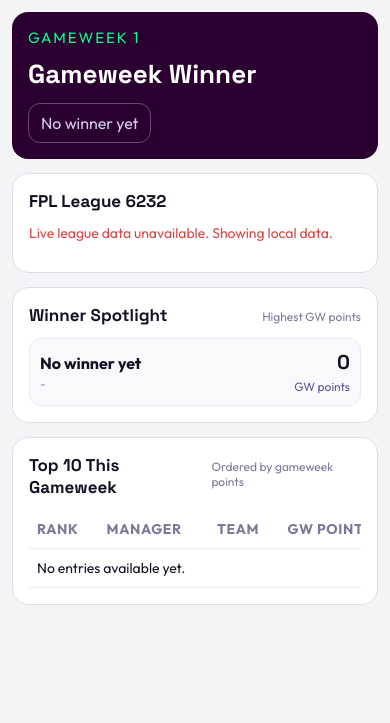
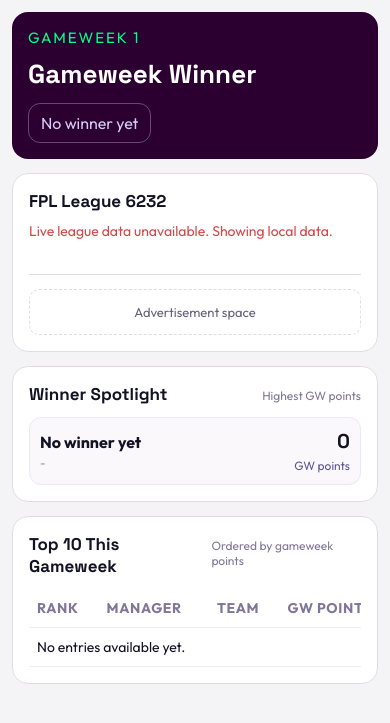
Before and after one commit to RNSAINJU/fpl-djano, a Django app: page /gameweek-winners/ in a window 390 px wide. Shown: the part 82-805 px from the top of the page. Run offline with Django 5.2, Linux system fonts and the light colour scheme; data comes from the database, SQL or seed files in the repository; data that the repository does not hold is empty; some libraries are stand-ins or nearby versions.

Commit message:
Add per-page advertisement slot to league banner
Adds fantasy.PageAdvertisement (one row per public page, seeded by
migration 0009, image/link/alt text only - editable per page in the
admin, no add/delete since the 4 pages are fixed). Introduces a
shared _league_banner.html partial (site logo + league name + this
page's ad, or a placeholder when no ad is set) used by captain_mode,
classic_league, gameweek_winners, and manager_of_the_month in place
of their previous plain league-name card.

```diff
--- a/fantasy/models.py
+++ b/fantasy/models.py
@@ -103,6 +103,38 @@ class SiteSettings(models.Model):
 		return obj
 
 
+class PageAdvertisement(models.Model):
+	"""One row per public page, holding the ad banner shown in that page's
+	league-name card. Rows are seeded for every Page choice by migration
+	0008 and are never added/removed from the admin - only their image and
+	link are ever edited - so each page always has exactly one ad slot to
+	manage, independently of the others."""
+	class Page(models.TextChoices):
+		CAPTAIN_MODE = 'captain_mode', 'Captain Mode'
+		CLASSIC_LEAGUE = 'classic_league', 'Classic League'
+		GAMEWEEK_WINNERS = 'gameweek_winners', 'Gameweek Winners'
+		MANAGER_OF_THE_MONTH = 'manager_of_the_month', 'Manager of the Month'
+
+	page = models.CharField(max_length=32, choices=Page.choices, unique=True)
+	image = models.ImageField(
+		upload_to='advertisements/',
+		blank=True,
+		null=True,
+		help_text='Shown in the advertisement half of this page\'s banner. Leave blank to show no ad. Landscape images work best.',
+	)
+	link_url = models.URLField(blank=True, help_text='Optional - clicking the ad opens this link in a new tab.')
+	alt_text = models.CharField(max_length=150, blank=True, help_text='Accessibility text for the ad image.')
+	updated_at = models.DateTimeField(auto_now=True)
+
+	class Meta:
+		ordering = ['page']
+		verbose_name = 'Page Advertisement'
+		verbose_name_plural = 'Page Advertisements'
+
+	def __str__(self):
+		return self.get_page_display()
+
+
 class CaptainGameweekScore(models.Model):
 	"""One row per (manager, gameweek): their total gameweek points, plus
 	who they captained and how many points that captain contributed. Only
--- a/fantasy/views.py
+++ b/fantasy/views.py
@@ -9,7 +9,7 @@ from django.http import JsonResponse
 from django.shortcuts import render
 from django.utils import timezone
 
-from .models import CaptainGameweekScore
+from .models import CaptainGameweekScore, PageAdvertisement
 
 FPL_CLASSIC_LEAGUE_ID = 6232
 
@@ -885,6 +885,13 @@ def _build_classic_data(rows: list[dict]) -> dict:
 	}
 
 
+def _page_ad(page: str) -> PageAdvertisement | None:
+	"""Each page's ad slot, edited independently in the admin. Rows are
+	seeded per Page choice by migration 0009, but fall back to None (no ad
+	shown) if a row is somehow missing rather than erroring the page."""
+	return PageAdvertisement.objects.filter(page=page).first()
+
+
 def home(request):
 	base_context = _base_page_context('home')
 	dashboard_data = _fetch_dashboard_data()
@@ -960,6 +967,7 @@ def captain_mode(request):
 		'leaderboard_status': leaderboard_status,
 		'leaderboard_error': leaderboard_error,
 		'league_name': league_name,
+		'page_ad': _page_ad(PageAdvertisement.Page.CAPTAIN_MODE),
 	}
 
 	if entry_id_raw:
@@ -986,6 +994,7 @@ def gameweek_winners(request):
 		'league_name': league_name,
 		'league_error': league_error,
 		'league_source': league_source,
+		'page_ad': _page_ad(PageAdvertisement.Page.GAMEWEEK_WINNERS),
 	}
 	return render(request, 'fantasy/gameweek_winners.html', context)
 
@@ -994,9 +1003,12 @@ def manager_of_the_month(request):
 	base_context = _base_page_context('manager_of_the_month')
 	selected_month = request.GET.get('month', '').strip() or None
 	monthly_data = _fetch_monthly_leaderboard(selected_month=selected_month)
+	_rows, league_name, _league_error, _league_source = _resolved_league_dataset()
 	context = {
 		**base_context,
 		**monthly_data,
+		'league_name': league_name,
+		'page_ad': _page_ad(PageAdvertisement.Page.MANAGER_OF_THE_MONTH),
 	}
 	return render(request, 'fantasy/manager_of_the_month.html', context)
 
@@ -1011,6 +1023,7 @@ def classic_league(request):
 		'league_name': league_name,
 		'league_error': league_error,
 		'league_source': league_source,
+		'page_ad': _page_ad(PageAdvertisement.Page.CLASSIC_LEAGUE),
 	}
 	return render(request, 'fantasy/classic_league.html', context)
 
--- a/static/fantasy/css/style.css
+++ b/static/fantasy/css/style.css
@@ -593,6 +593,86 @@ body {
     font-size: 12px;
 }
 
+.league-banner {
+    display: flex;
+    align-items: stretch;
+    gap: 20px;
+}
+
+.league-banner__info {
+    flex: 1 1 50%;
+    min-width: 0;
+    display: flex;
+    flex-direction: column;
+    justify-content: center;
+}
+
+.league-banner__brand {
+    display: flex;
+    align-items: center;
+    gap: 12px;
+}
+
+.league-banner__logo {
+    width: 40px;
+    height: 40px;
+    flex-shrink: 0;
+    border-radius: 10px;
+    border: 1px solid var(--outline);
+    background: #fff;
+    padding: 3px;
+    object-fit: contain;
+}
+
+.league-banner__brand h4 {
+    margin: 0;
+}
+
+.league-banner__ad {
+    flex: 1 1 50%;
+    min-width: 0;
+    display: flex;
+    align-items: center;
+    justify-content: center;
+    border-left: 1px solid var(--outline);
+    padding-left: 20px;
+}
+
+.league-banner__ad-link {
+    display: block;
+    max-width: 100%;
+}
+
+.league-banner__ad-img {
+    display: block;
+    max-width: 100%;
+    max-height: 90px;
+    border-radius: 10px;
+}
+
+.league-banner__ad-placeholder {
+    width: 100%;
+    text-align: center;
+    padding: 14px;
+    border: 1px dashed var(--outline);
+    border-radius: 10px;
+    color: var(--text-muted);
+    font-size: 13px;
+}
+
+@media (max-width: 620px) {
+    .league-banner {
+        flex-direction: column;
+    }
+
+    .league-banner__ad {
+        border-left: none;
+        border-top: 1px solid var(--outline);
+        padding-left: 0;
+        padding-top: 14px;
+    }
+}
+
 .table-wrap {
     overflow-x: auto;
     -webkit-overflow-scrolling: touch;
--- /dev/null
+++ b/templates/fantasy/_league_banner.html
@@ -0,0 +1,25 @@
+{% comment %}
+Shared league-name banner used by captain_mode, classic_league,
+gameweek_winners and manager_of_the_month. Left half: site logo + league
+name + live-fetch error (if any). Right half: this page's
+independently-managed ad slot (fantasy.PageAdvertisement), edited per
+page in the admin.
+{% endcomment %}
+<section class="card reveal league-banner">
+    <div class="league-banner__info">
+        <div class="league-banner__brand">
+            {% if site_logo_url %}<img src="{{ site_logo_url }}" alt="Site logo" class="league-banner__logo">{% endif %}
+            <h4 data-league-name>{{ league_name }}</h4>
+        </div>
+        <p class="inline-error {% if not league_error %}is-hidden{% endif %}" data-league-error>{{ league_error|default:'' }}</p>
+    </div>
+    <div class="league-banner__ad">
+        {% if page_ad and page_ad.image %}
+        {% if page_ad.link_url %}<a href="{{ page_ad.link_url }}" target="_blank" rel="noopener noreferrer" class="league-banner__ad-link">{% endif %}
+            <img src="{{ page_ad.image.url }}" alt="{{ page_ad.alt_text|default:'Advertisement' }}" class="league-banner__ad-img">
+        {% if page_ad.link_url %}</a>{% endif %}
+        {% else %}
+        <div class="league-banner__ad-placeholder">Advertisement space</div>
+        {% endif %}
+    </div>
+</section>
--- a/templates/fantasy/captain_mode.html
+++ b/templates/fantasy/captain_mode.html
@@ -43,11 +43,7 @@
                 <span class="chip">Deadline {{ deadline_display }}</span>
             </section>
 
-            <section class="card reveal">
-                <header class="card-header">
-                    <h4 data-league-name>{{ league_name }}</h4>
-                </header>
-            </section>
+            {% include 'fantasy/_league_banner.html' %}
 
             <section class="card reveal">
                 <header class="card-header">
--- a/templates/fantasy/gameweek_winners.html
+++ b/templates/fantasy/gameweek_winners.html
@@ -43,12 +43,7 @@
                 <span class="chip" data-gameweek-winner-chip>{% if winner %}#1 {{ winner.manager_name }}{% else %}No winner yet{% endif %}</span>
             </section>
 
-            <section class="card reveal">
-                <header class="card-header">
-                    <h4 data-league-name>{{ league_name }}</h4>
-                </header>
-                <p class="inline-error {% if not league_error %}is-hidden{% endif %}" data-league-error>{{ league_error|default:'' }}</p>
-            </section>
+            {% include 'fantasy/_league_banner.html' %}
 
             <section class="card reveal" data-gameweek-spotlight>
                 <header class="card-header">
--- a/templates/fantasy/manager_of_the_month.html
+++ b/templates/fantasy/manager_of_the_month.html
@@ -42,6 +42,8 @@
                 </div>
                 <span class="chip" data-monthly-winner-chip>{% if monthly_winner %}Winner {{ monthly_winner.manager_name }}{% else %}No winner yet{% endif %}</span>
             </section>
+
+            {% include 'fantasy/_league_banner.html' %}
 
             <section class="card reveal">
                 <header class="card-header">
```
Also changed, not shown: fantasy/admin.py (+23 -1 lines), templates/fantasy/classic_league.html (+1 -6 lines), fantasy/migrations/0008_pageadvertisement.py (added), fantasy/migrations/0009_seed_page_advertisements.py (added).
